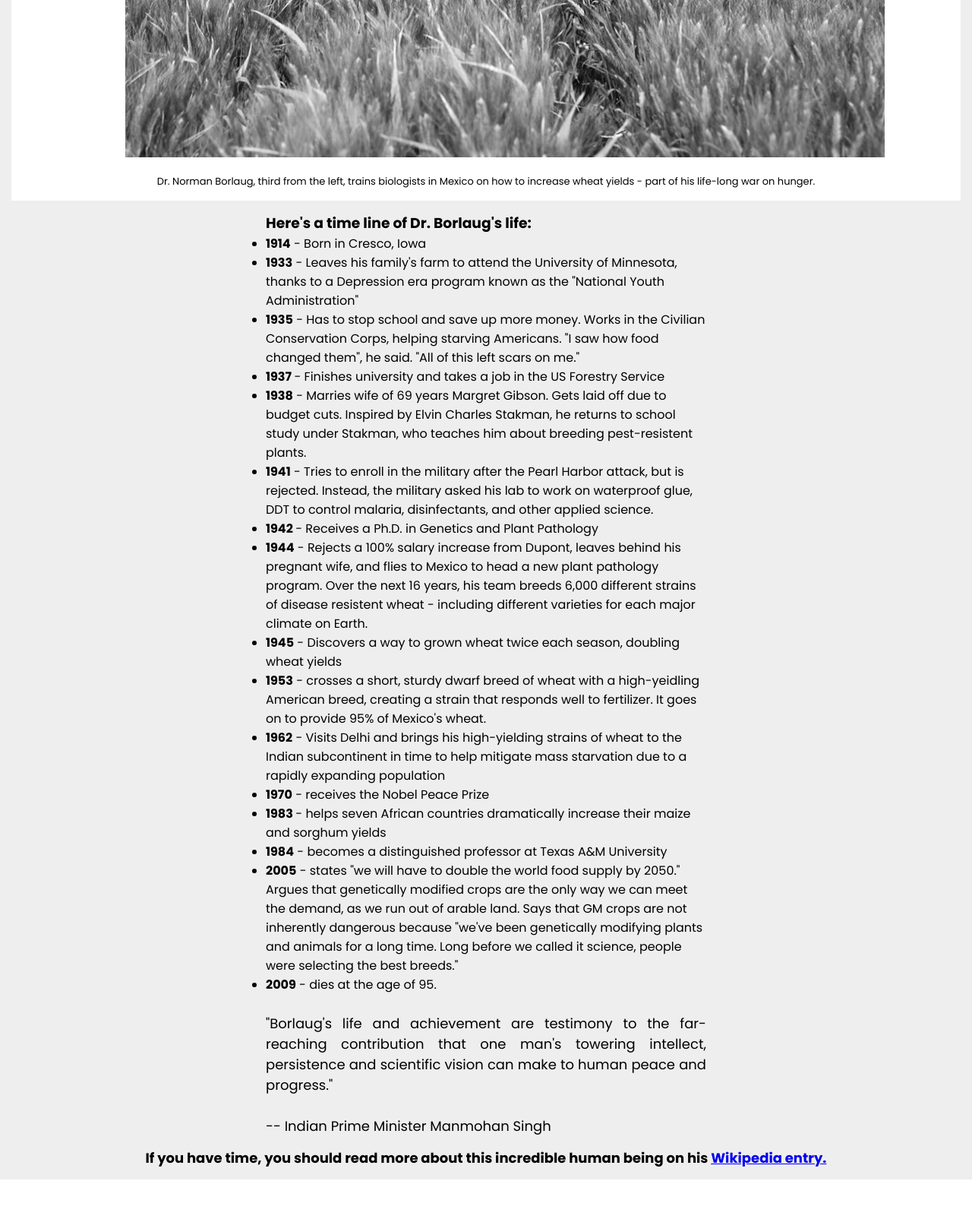
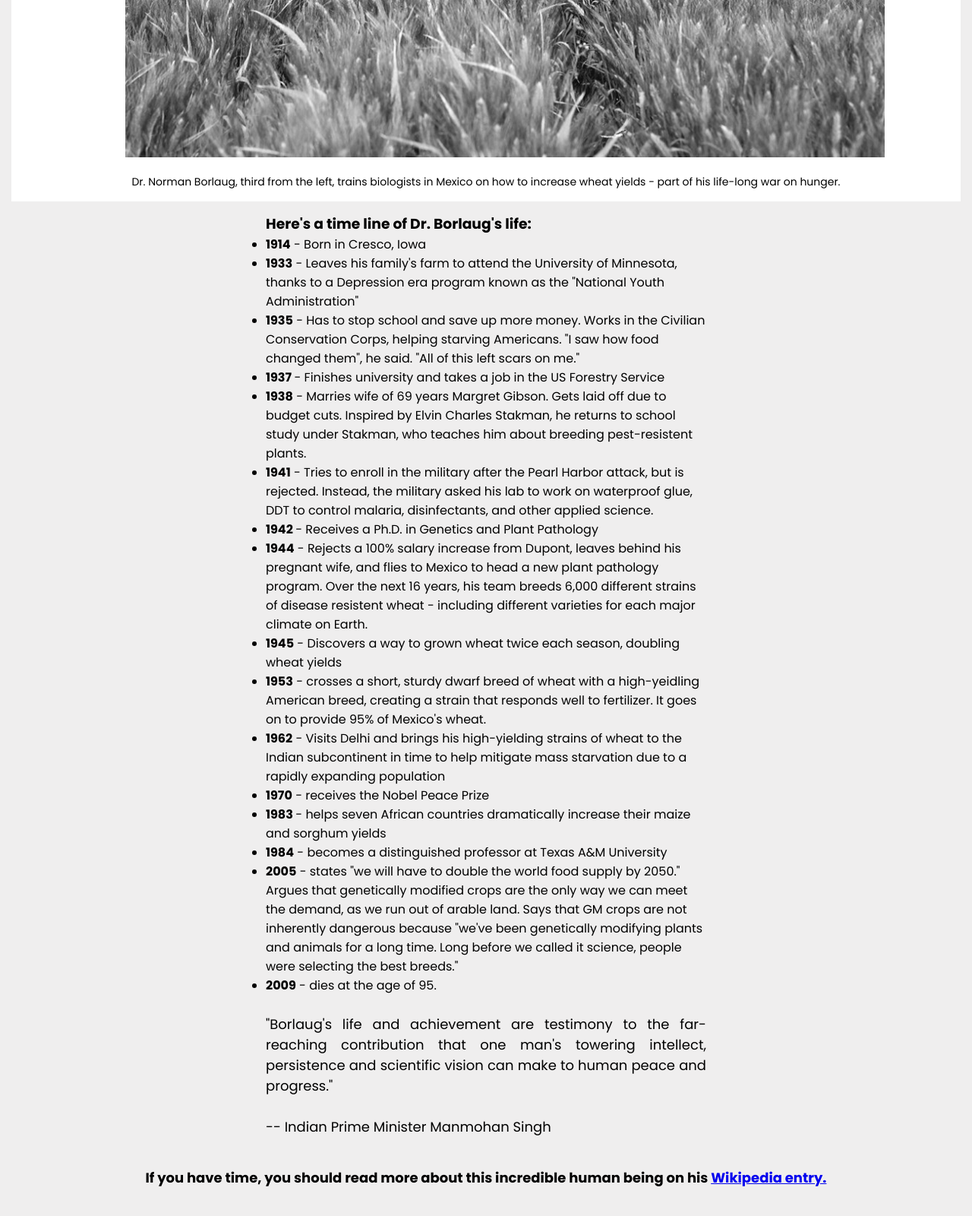
Before and after one commit to fatihoz5758/tribute, a plain HTML site: page index.html in a window 1280 px wide. Shown: the part 568-2168 px from the top of the page at 76% size. Before the commit the page ends 2120 px from the top, so only its background shows below. Drawn offline with Linux system fonts and the light colour scheme.

Commit message:
son durum

```diff
--- a/style.css
+++ b/style.css
@@ -40,7 +40,7 @@ body{
 
 }
 .box1 p{
-    font-size: 13px;
+    font-size: 14px;
    padding-bottom: 15px;
 }
 .box2{
@@ -55,4 +55,8 @@ body{
 .box3 p{
     margin-top: 25px;
     text-align: justify;
-}
+    margin-bottom: 40px;
+    }
+    .box4{
+        margin-bottom: 40px;
+    }
```
